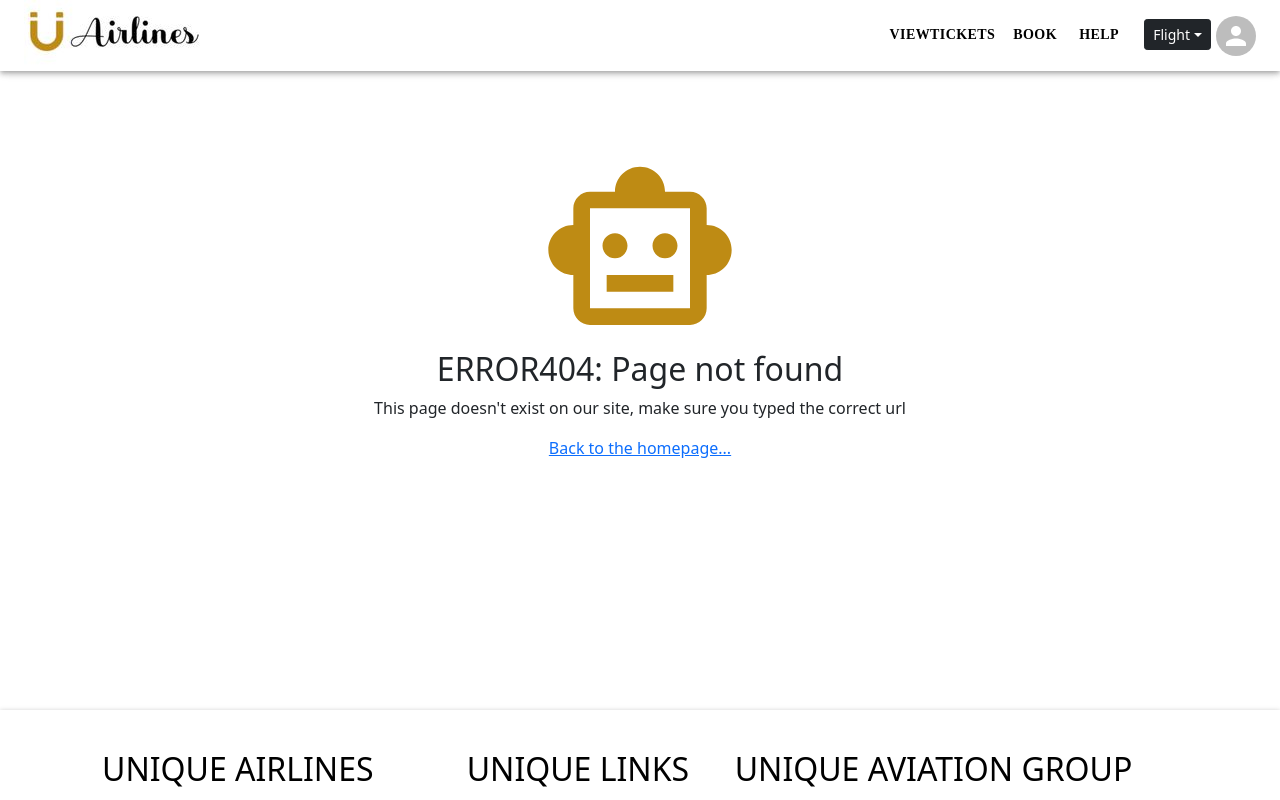
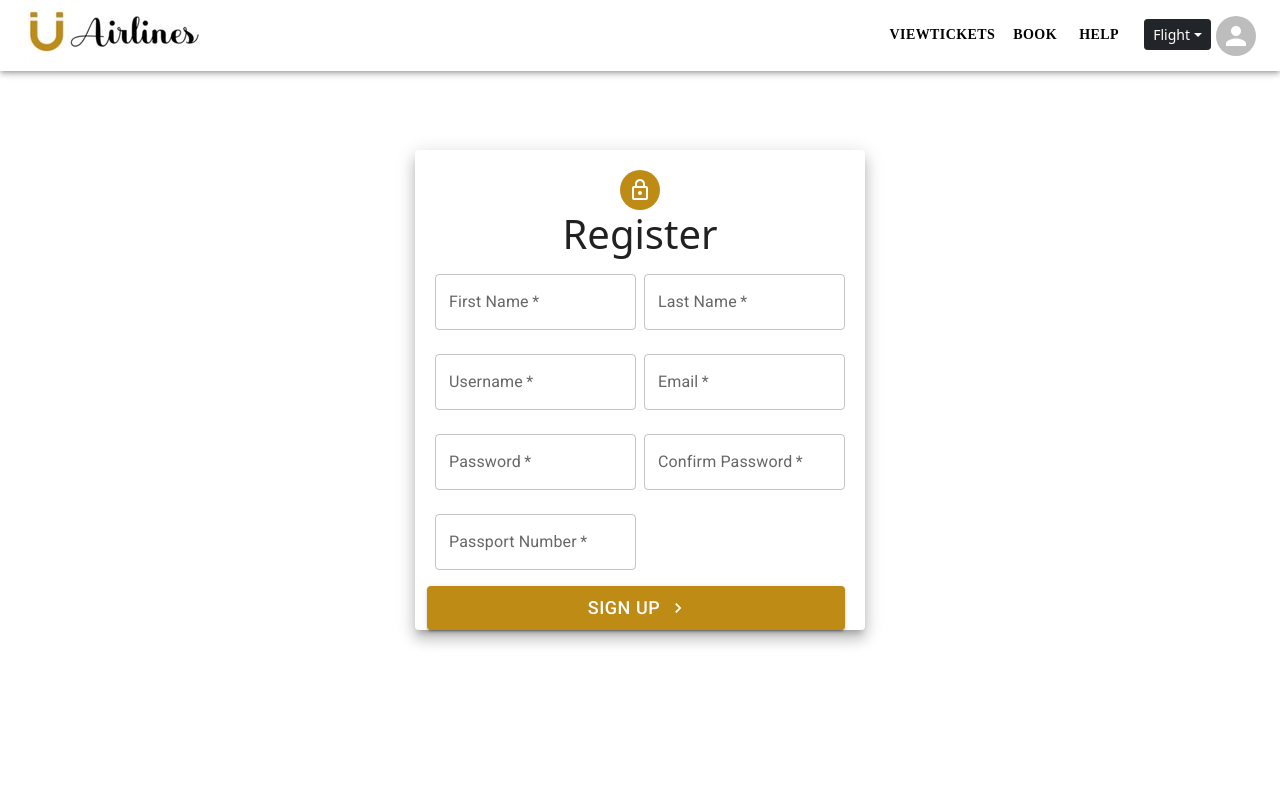
Before and after one commit to advanced-computer-lab/Unique-and-in-English-only, a React (Create React App) app in the folder Frontend/react-app/: page /signUp in a window 1280 px wide. Built offline with nearby package versions, Linux system fonts and the light colour scheme.

Commit message:
signUp UI

```diff
--- a/Frontend/react-app/src/App.js
+++ b/Frontend/react-app/src/App.js
@@ -15,6 +15,7 @@ import OutgoingSeatSelection from "./OutgoinSeatSelection";
 import ReturnSeatSelection from "./ReturnSeatSelection";
 import SummaryPage from './summaryPage';
 import SignIn from './signIn';
+import SignUp from './signUp';
 import { useEffect } from 'react';
 import ViewTickets from './ticketsView';
 import { Link } from 'react-router-dom';
@@ -92,6 +93,9 @@ function App() {
           < Route exact path="/updateUser">
             <UpdateUser />
           </Route>
+          <Route exact path="/signUp">
+            <SignUp />
+          </Route>
           <Route path="*">
             <NotFound />
           </Route>
--- /dev/null
+++ b/Frontend/react-app/src/signUp.js
@@ -0,0 +1,202 @@
+import Typography from '@mui/material/Typography';
+import Button from '@mui/material/Button';
+import Box from '@mui/material/Box';
+import Container from '@mui/material/Container';
+import TextField from '@mui/material/TextField';
+import KeyboardArrowRightOutlinedIcon from '@mui/icons-material/KeyboardArrowRightOutlined';
+import { makeStyles } from '@mui/styles';
+import { Avatar, createMuiTheme,FormControlLabel,ThemeProvider } from '@mui/material';
+import { blueGrey, purple } from '@mui/material/colors';
+import React, { useEffect, useState } from "react";
+import Grid from '@mui/material/Grid';
+import Paper from '@mui/material/Paper';
+import LockOutlinedIcon from '@mui/icons-material/LockOutlined';
+import { fontSize, typography } from '@mui/system';
+import Checkbox from '@mui/material/Checkbox';
+import Link from '@mui/material/Link';
+
+const theme=createMuiTheme({
+  palette:{
+   // primary:{
+     // main:'#fefefe'
+   // },
+    secondary:{
+      main:'#000000'
+  }
+}
+})
+
+const useStyles=makeStyles({
+   field:{
+     marginTop:20,
+     marginBottom:20,
+     display:'block',
+
+   }
+})
+
+export default function SignUp () {
+    const classes=useStyles()
+    const[firstname,setFirstName]=useState('')
+    const[lastname,setLastName]=useState('')
+    const[username,setUsermame]=useState('')
+    const[email,setEmail]=useState('')
+    const[password,setPassword]=useState('')
+    const[confirmpassword,setConfirmPassword]=useState('')
+    const[passport,setPasport]=useState('')
+
+
+    const[usernameError,setUsermameError]=useState(false)
+    const[emailError,setEmailError]=useState(false)
+    const[passwordError,setPasswordError]=useState(false)
+    const[confirmpasswordError,setConfirmPasswordError]=useState(false)
+    const[passportError,setPassportError]=useState(false)
+
+    const[usernameErrorHelper,setUsermameErrorHelper]=useState('')
+    const[emailErrorHelper,setEmailErrorHelper]=useState('')
+    const[passwordErrorHelper,setPasswordErrorHelper]=useState('')
+    const[confirmpasswordErrorHelper,setConfirmPasswordErrorHelper]=useState('')
+    const[passportErrorHelper,setPassportErrorHelper]=useState('')
+
+    const paperStyle={padding:20, height:'60vh',width:450,margin:"150px auto",minheight: '60vh'}
+    const avatarStyle={backgroundColor:'#be8b14'}
+
+    const handleSubmit=(e)=>{
+      e.preventDefault()
+
+      setUsermameError(false)
+      setEmailError(false)
+      setPasswordError(false)
+      setConfirmPasswordError(false)
+      setPassportError(false)
+
+
+
+    }
+    return (
+
+
+
+
+       <Grid>
+          <Paper elevation={10} style={paperStyle}>
+            <Grid align="center">
+            <Avatar style={avatarStyle}><LockOutlinedIcon/></Avatar>
+           <h1>Register</h1>
+            </Grid>
+            <form noValidate autoComplete='off' onSubmit={handleSubmit}>
+        <Grid container spacing={1}>
+
+        <Grid item xs={6}>
+        <TextField
+         className={classes.field}
+         label="First Name"
+         variant="outlined"
+         placeholder="Enter First Name"
+         required
+         style={{width:'100%',margin:"8px 0"}}
+         />
+        </Grid>
+        <Grid item xs={6}>
+        <TextField
+         className={classes.field}
+         label="Last Name"
+         variant="outlined"
+         placeholder="Enter Last Name"
+         required
+         style={{width:'100%',margin:"8px 0"}}
+         />
+        </Grid>
+        <Grid item xs={6}>
+        <TextField
+         onChange={(e)=>setUsermame(e.target.value)}
+         className={classes.field}
+         label="Username"
+         variant="outlined"
+         placeholder="Enter Username"
+         required S
+         error={usernameError}
+         helperText={usernameErrorHelper}
+         style={{width:'100%',margin:"8px 0"}}
+         />
+        </Grid>
+        <Grid item xs={6}>
+        <TextField
+         onChange={(e)=>setEmail(e.target.value)}
+         className={classes.field}
+         label="Email"
+         variant="outlined"
+         placeholder="Enter Email"
+         required S
+         error={emailError}
+         helperText={emailErrorHelper}
+         style={{width:'100%',margin:"8px 0"}}
+         type="email"
+         />
+        </Grid>
+
+         <Grid item xs={6}>
+         <TextField
+         onChange={(e)=>setPassword(e.target.value)}
+         className={classes.field}
+         label="Password"
+         variant="outlined"
+         placeholder="Enter Password"
+         required S
+         error={passwordError}
+         helperText={passwordErrorHelper}
+         style={{width:'100%',margin:"8px 0"}}
+         type='password'
+         />
+    </Grid>
+
+    <Grid item xs={6}>
+         <TextField
+        onChange={(e)=>setConfirmPassword(e.target.value)}
+         label="Confirm Password"
+         placeholder="Enter Password"
+         variant="outlined"
+         required
+         type='password'
+         error={confirmpasswordError}
+         helperText={confirmpasswordErrorHelper}
+         style={{width:'100%',margin:"8px 0"}}
+
+         />
+         </Grid>
+
+         <Grid item xs={6}>
+         <TextField
+        onChange={(e)=>setPasport(e.target.value)}
+         label="Passport Number"
+         placeholder="Enter Passport"
+         variant="outlined"
+         required
+         type='password'
+         error={passportError}
+         helperText={passportErrorHelper}
+         style={{width:'100%',margin:"8px 0"}}
+
+         />
+         </Grid>
+
+         <Button
+         type="submit"
+         color="primary"
+         variant="contained"
+        endIcon={<KeyboardArrowRightOutlinedIcon/>}
+        style={{width:'100%', fontSize:18,margin:'8px 0'}}
+         >Sign Up</Button>
+
+
+
+         </Grid>
+         </form>
+          </Paper>
+          </Grid>
+
+
+
+
+    );
+  }
```
